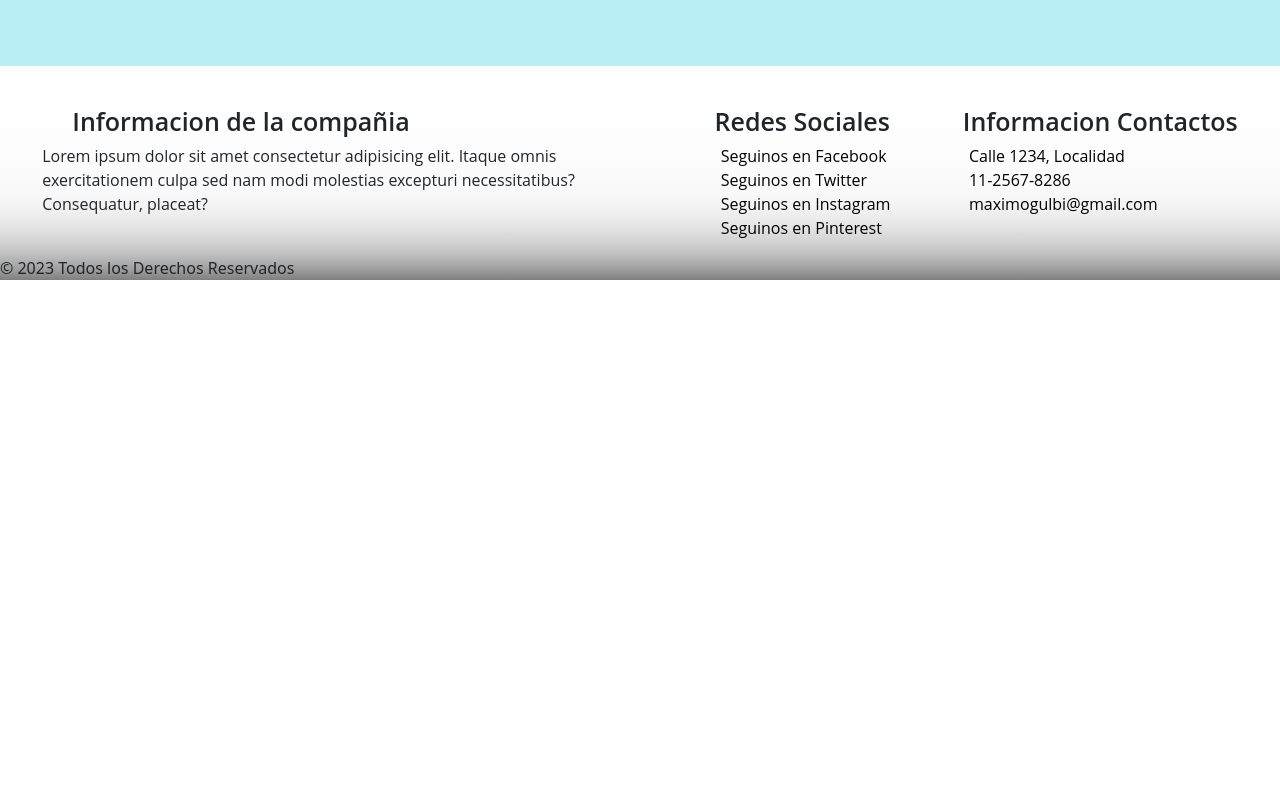
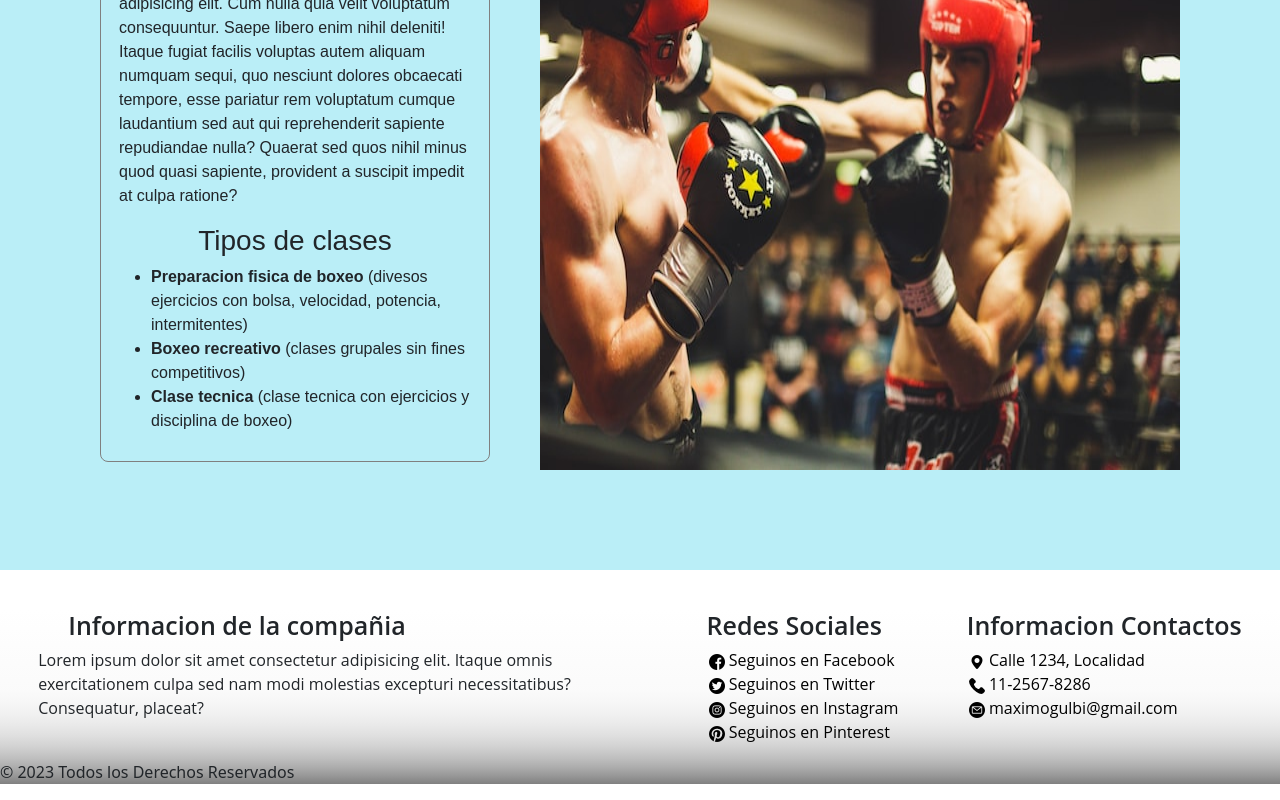
Before and after one commit to maxi4github/yumaki-coder, a plain HTML site: page pages/deportes.html in a window 1280 px wide. Shown: the part 926-1726 px from the top of the page. Before the commit the page ends 1222 px from the top, so only its background shows below. Drawn offline with nearby package versions, Linux system fonts and the light colour scheme; the site is published under a folder, as on GitHub Pages, so addresses that start at the root find nothing.

Commit message:
cambio final

```diff
--- a/css/styles.css
+++ b/css/styles.css
@@ -653,7 +653,7 @@
 }
 
 .nosotros-principal{
-    background-image: url("/img/matheus-ferrero-TkrRvwxjb_8-unsplash\ \(1\).jpg");
+    background-image: url("../img/matheus-ferrero-TkrRvwxjb_8-unsplash\ \(1\).jpg");
     height: 350px;
     background-position: center;
     display: flex;
--- a/pages/deportes.html
+++ b/pages/deportes.html
@@ -52,7 +52,7 @@
                     <h2>Futbol</h2>
                     <hr>
                     <div class="contenedor-general">
-                        <img src="/img/jeffrey-f-lin-QV47mIeSm64-unsplash.jpg" alt="">
+                        <img src="../img/jeffrey-f-lin-QV47mIeSm64-unsplash.jpg" alt="">
                         <div class="texto">
                         <h3>Como trabajamos</h3>
                         <p>Lorem ipsum dolor sit amet consectetur adipisicing elit. Minus quis amet obcaecati consectetur nulla, similique omnis iusto nisi, maiores magnam veniam id perspiciatis facilis, error quos adipisci ipsam quae reprehenderit placeat! Ratione in ipsam, nisi pariatur qui temporibus amet repellendus ducimus eligendi ipsum consequuntur voluptatem, adipisci aut quo! Quas assumenda magnam vel eum sed ducimus! Repellat, reiciendis sunt. Ex voluptate dolorem reiciendis tenetur, consectetur voluptatibus!</p>
@@ -76,7 +76,7 @@
                         <li><b>Clase tecnica</b> (clase tecnica con ejercicios y disciplina de boxeo)</li>
                     </ul>
                     </div>
-                    <img src="/img/hermes-rivera-qbf59TU077Q-unsplash.jpg" alt="">
+                    <img src="../img/hermes-rivera-qbf59TU077Q-unsplash.jpg" alt="">
                 </div>
 
 
@@ -101,21 +101,21 @@
             <div class="redes-sociales">
                 <h3>Redes Sociales</h3>
                 <ul>
-                    <li><a href=""><img src="/img/facebook.png" alt=""> Seguinos
+                    <li><a href=""><img src="../img/facebook.png" alt=""> Seguinos
                             en Facebook</a></li>
-                    <li><a href=""><img src="/img/gorjeo.png" alt=""> Seguinos
+                    <li><a href=""><img src="../img/gorjeo.png" alt=""> Seguinos
                             en Twitter</a></li>
-                    <li><a href=""><img src="/img/instagram (1).png" alt="">
+                    <li><a href=""><img src="../img/instagram (1).png" alt="">
                             Seguinos en Instagram</a></li>
-                    <li><a href=""><img src="/img/logotipo-de-pinterest.png" alt=""> Seguinos en Pinterest</a></li>
+                    <li><a href=""><img src="../img/logotipo-de-pinterest.png" alt=""> Seguinos en Pinterest</a></li>
                 </ul>
             </div>
             <div class="informacion-contactos">
                 <h3>Informacion Contactos</h3>
                 <ul>
-                    <li><a href=""><img src="/img/pasador-de-ubicacion.png" alt=""> Calle 1234, Localidad</a></li>
-                    <li><a href=""><img src="/img/llamada-telefonica.png" alt=""> 11-2567-8286</a></li>
-                    <li><a href=""><img src="/img/email.png" alt="">
+                    <li><a href=""><img src="../img/pasador-de-ubicacion.png" alt=""> Calle 1234, Localidad</a></li>
+                    <li><a href=""><img src="../img/llamada-telefonica.png" alt=""> 11-2567-8286</a></li>
+                    <li><a href=""><img src="../img/email.png" alt="">
                             maximogulbi@gmail.com</a></li>
                 </ul>
             </div>
```
Also changed, not shown: pages/ingresar.html (+0 -1 lines).
